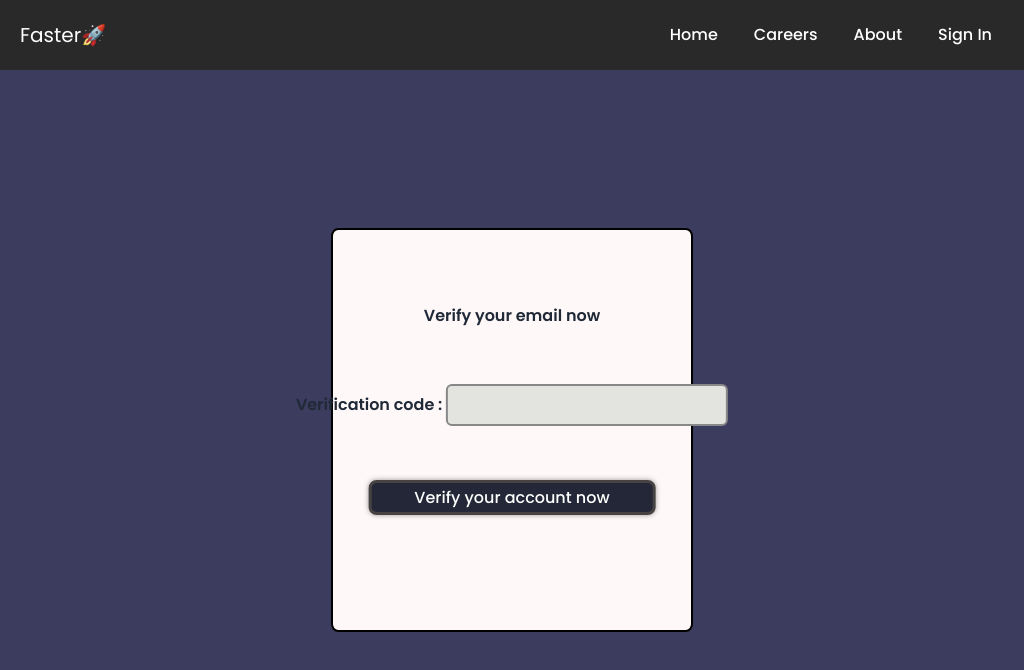
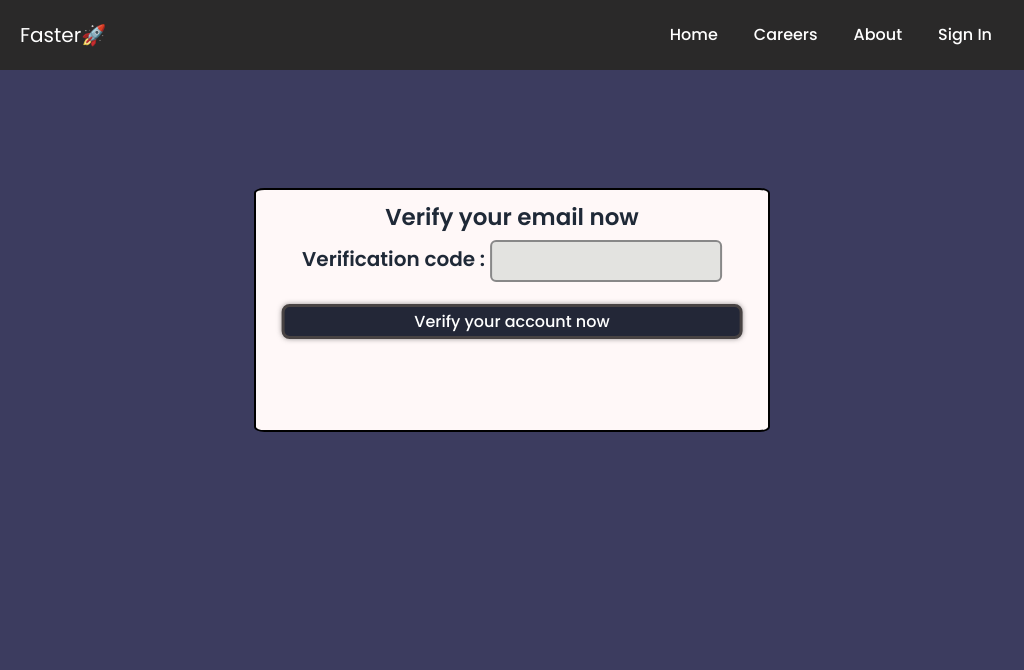
Before and after one commit to debasmitadas0106/Faster-FE, a React (Vite) app: page /verify in a window 1024 px wide. Shown: the top 670 px of the page. Built offline with nearby package versions, Linux system fonts and the light colour scheme.

Commit message:
verify resp half

```diff
--- a/src/pages/Verify.css
+++ b/src/pages/Verify.css
@@ -1,16 +1,19 @@
 body {
+  margin: 0;
   background-color: rgb(60, 60, 95);
 }
 
 .verify-email-container {
+  margin: 0;
   display: flex;
   justify-content: center;
   align-items: center;
   width: 100%;
-  height: 90vh;
+  height: 60vh;
 }
 
 .verify-email-box {
+  margin:0;
   position: relative;
   display: flex;
   justify-content: center;
@@ -74,3 +77,65 @@ body {
 .verify-now:hover {
   background-color: rgb(17, 17, 48);
 }
+
+@media (max-width: 480px) {
+  .verify-email-box {
+    width: 80vw;
+    height: 40vh;
+  }
+  .verify-now {
+    width: 75vw;
+    top: 53%;
+  }
+  .email-verify {
+    width: 50vw;
+    top: 34%;
+  }
+  .verify-email-tab {
+    top: 40%;
+  }
+  .verify-email-tab input {
+    width: 220px;
+  }
+}
+@media (min-width: 481px) and (max-width: 849px) {
+  .verify-email-box {
+    width: 58vw;
+    height: 40vh;
+  }
+  .verify-now {
+    width: 50vw;
+    top: 63%;
+  }
+  .email-verify {
+    top: 46%;
+  }
+  .verify-email-tab {
+    top: 52%;
+  }
+  .verify-email-tab input {
+    width: 200px;
+  }
+}
+
+@media (min-width: 850px) and (max-width: 1100px) {
+  .verify-email-box {
+    width: 50vw;
+    height: 30vh;
+  }
+  .verify-now {
+    width: 45vw;
+    top: 38%;
+  }
+  .email-verify {
+    top: 25%;
+    font-size: 23px;
+  }
+  .verify-email-tab {
+    top: 30%;
+    font-size: 20px;
+  }
+  .verify-email-tab input {
+    width: 200px;
+  }
+}
```
